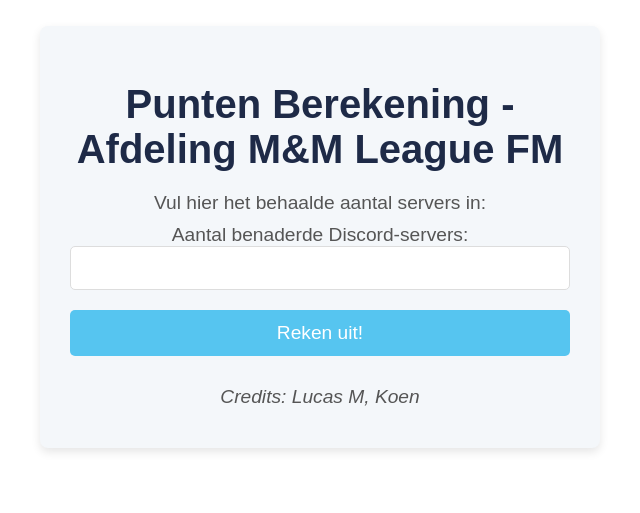
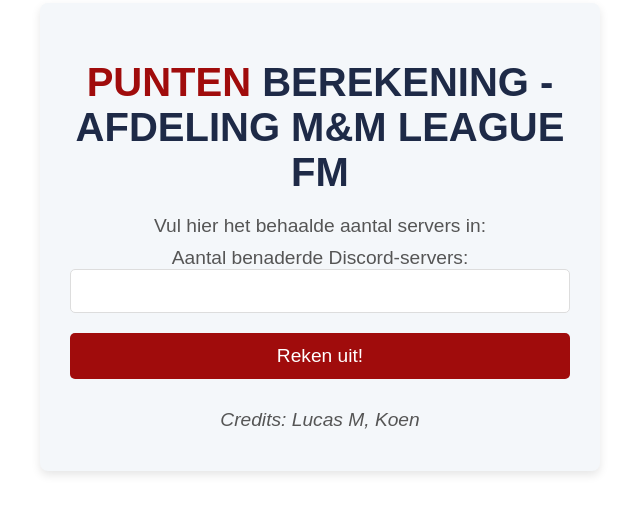
Before and after one commit to lucasenlucas/media-marketing-lfm-puntenberekening, a plain HTML site: page index.html in a window 1280 px wide. Shown: the part 163-676 px from the top of the page, without its empty margins (320-960 px from the left). Drawn offline with Linux system fonts and the light colour scheme.

Commit message:
Update index.html

```diff
--- a/index.html
+++ b/index.html
@@ -33,6 +33,11 @@
             color: #1e2a47;
             margin-bottom: 20px;
             font-weight: bold;
+            text-transform: uppercase;
+        }
+
+        h1 span {
+            color: #a00c0c; /* Department color */
         }
 
         p, label {
@@ -53,7 +58,7 @@
 
         button {
             padding: 12px 25px;
-            background-color: #56c5f0;
+            background-color: #a00c0c; /* Department color */
             color: white;
             font-size: 1.2rem;
             border: none;
@@ -64,13 +69,13 @@
         }
 
         button:hover {
-            background-color: #45a6d1;
+            background-color: #820909; /* Darker shade */
         }
 
         #resultaat {
             font-size: 1.5rem;
             font-weight: bold;
-            color: #56c5f0;
+            color: #a00c0c; /* Department color */
             margin-top: 20px;
         }
 
@@ -98,7 +103,7 @@
 </head>
 <body>
     <div class="container">
-        <h1>Punten Berekening - Afdeling M&M League FM</h1>
+        <h1><span>Punten</span> Berekening - Afdeling M&M League FM</h1>
         <p>Vul hier het behaalde aantal servers in:</p>
         <label for="waarde">Aantal benaderde Discord-servers:</label>
         <input type="number" id="waarde" />
```
